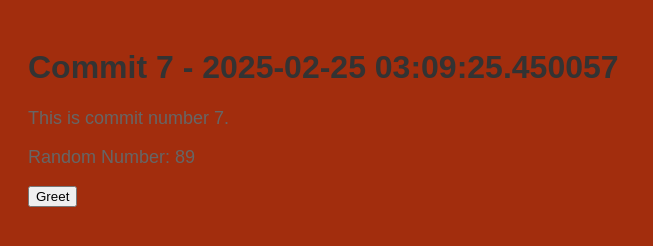
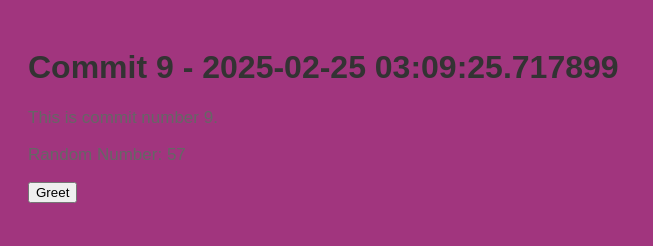
Before and after one commit to legbald0d/myrep-repo-20250225030922, a plain HTML site: page index.html in a window 1280 px wide. Shown: the whole page, without its empty margins (0-653 px from the left). Drawn offline with Linux system fonts and the light colour scheme.

Commit message:
📝 Commit 9 with HTML, CSS, and JS

```diff
--- a/index.html
+++ b/index.html
@@ -2,13 +2,13 @@
     <!DOCTYPE html>
     <html>
     <head>
-        <title>Commit 7 - 2025-02-25 03:09:25.450057</title>
+        <title>Commit 9 - 2025-02-25 03:09:25.717899</title>
         <link rel="stylesheet" href="style.css">
     </head>
     <body>
-        <h1>Commit 7 - 2025-02-25 03:09:25.450057</h1>
-        <p>This is commit number 7.</p>
-        <p>Random Number: 89</p>
+        <h1>Commit 9 - 2025-02-25 03:09:25.717899</h1>
+        <p>This is commit number 9.</p>
+        <p>Random Number: 57</p>
         <button onclick="greet()">Greet</button>
         <script src="script.js"></script>
     </body>
--- a/script.js
+++ b/script.js
@@ -2,4 +2,4 @@
     function greet() {
         alert('Hello from commit ' + commitNumber + '!');
     }
-    var commitNumber = 7;
+    var commitNumber = 9;
--- a/style.css
+++ b/style.css
@@ -1,7 +1,7 @@
 
     body {
         font-family: Arial, sans-serif;
-        background-color: #a22d0d;
+        background-color: #a1357e;
         padding: 20px;
     }
     h1 {
@@ -9,5 +9,5 @@
     }
     p {
         color: #666;
-        font-size: 18px;
+        font-size: 17px;
     }
```
